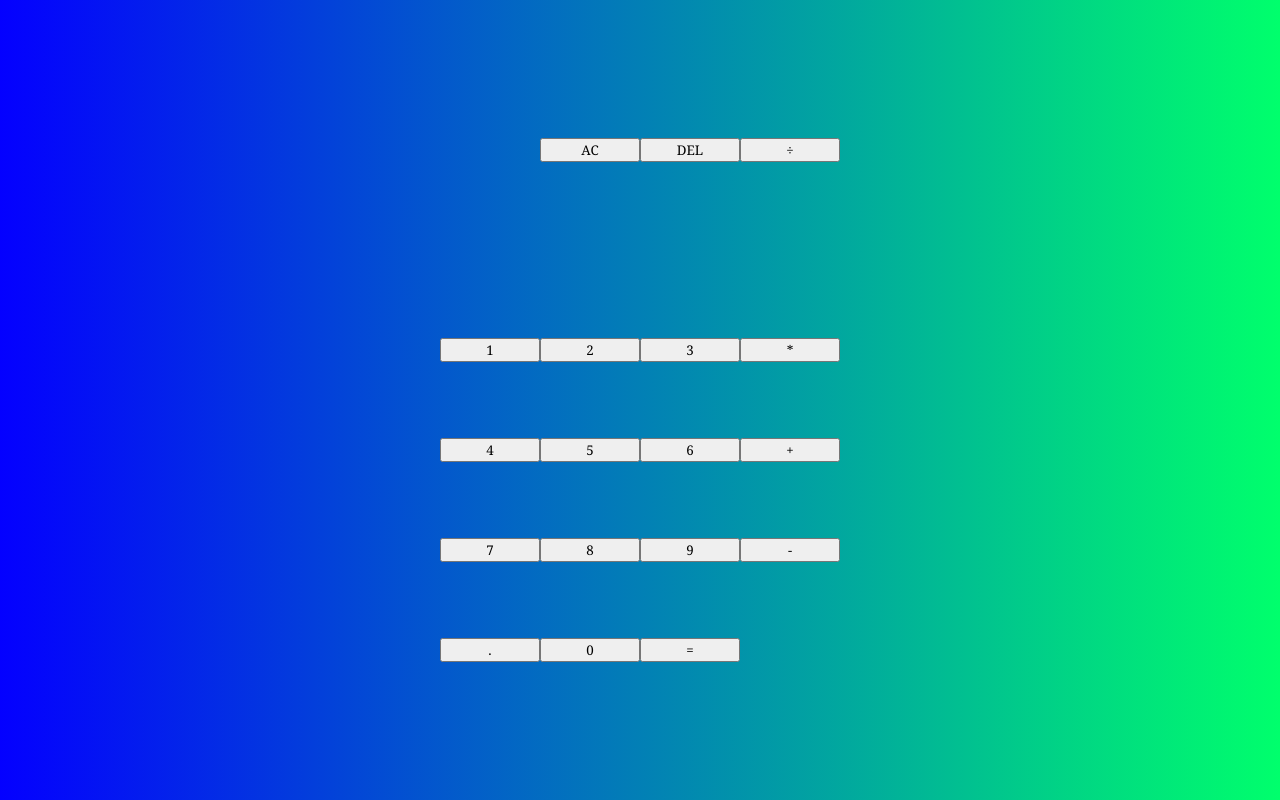
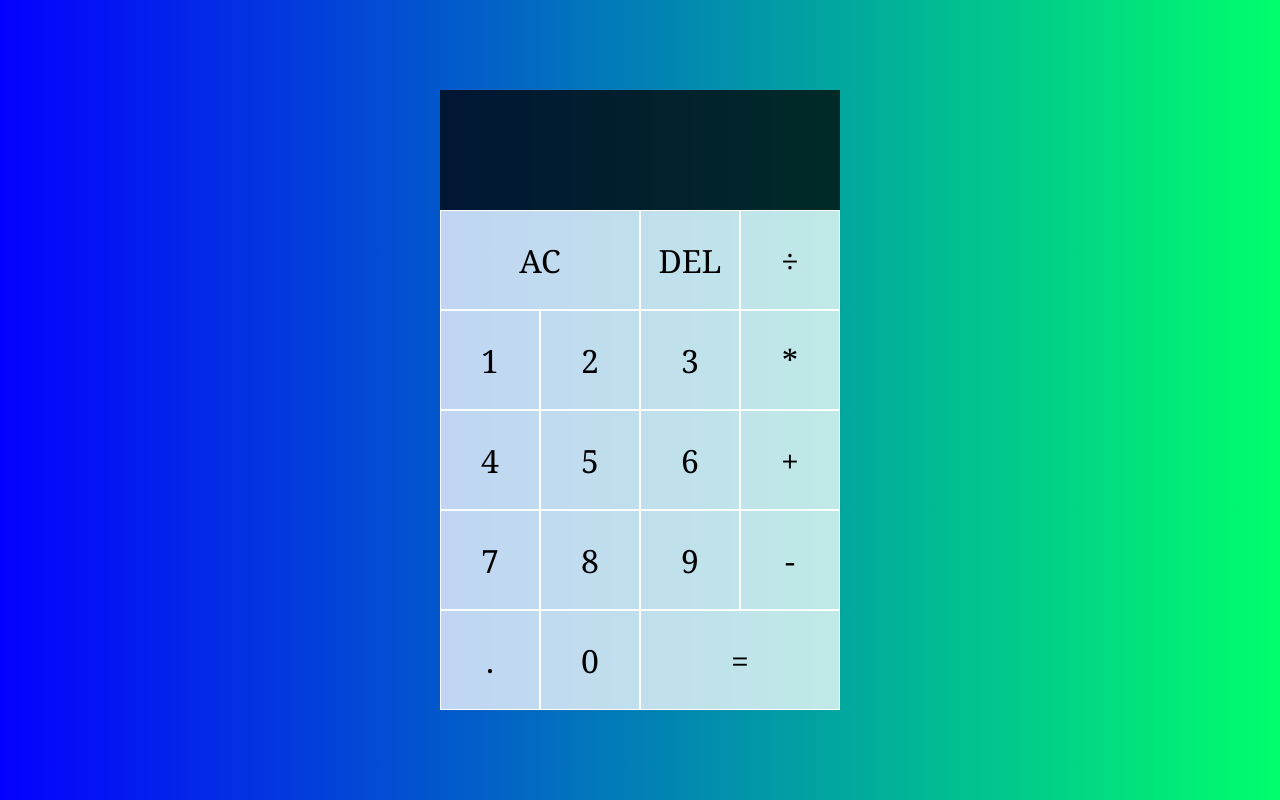
Before and after one commit to Jishnumo/calculator, a plain HTML site: page index.html in a window 1280 px wide. Drawn offline with Linux system fonts and the light colour scheme.

Commit message:
second commit

```diff
--- a/index.html
+++ b/index.html
@@ -10,7 +10,7 @@
 <body>
     <div class="calculator-grid">
         <div class="output">
-            <div class="privious-operand"></div>
+            <div class="previous-operand"></div>
             <div class="current-operand"></div>
         </div>
         <button class="span-two">AC</button>
@@ -30,7 +30,7 @@
         <button>-</button>
         <button>.</button>
         <button>0</button>
-        <button classS="span-two">=</button>
+        <button class="span-two">=</button>
     </div>
 
 </body>
--- a/styles.css
+++ b/styles.css
@@ -13,8 +13,45 @@ body {
 .calculator-grid {
     display: grid;
     justify-content: center;
-    align-items: center;
+    align-content: center;
     min-height: 100vh;
     grid-template-columns: repeat(4, 100px);
     grid-template-rows: minmax(120px, auto) repeat(5, 100px);
 }
+
+.calculator-grid > button {
+    cursor: pointer;
+    font-size: 2rem;
+    border: 1px solid white;
+    outline: none;
+    background-color: rgba(255, 255, 255, 0.75);
+
+}
+
+.calculator-grid > button:hover {
+    background-color: rgba(255, 255, 255, 0.9);
+}
+.span-two {
+    grid-column: span 2;
+}
+
+.output {
+    grid-column: 1 / -1;
+    background-color: rgba(0, 0, 0, 0.75);
+    align-items: flex-end;
+    justify-content: space-between;
+    flex-direction: column;
+    padding: 10px;
+    word-wrap: break-word;
+    word-break: break-all;
+
+}
+.output .previous-operand {
+    color: rgba(255, 255, 255, 0.75);
+    font-size: 1.5rem;;
+}
+
+.output .current-operand {
+    color: white;
+    font-size: 1.5rem;;
+}
```
